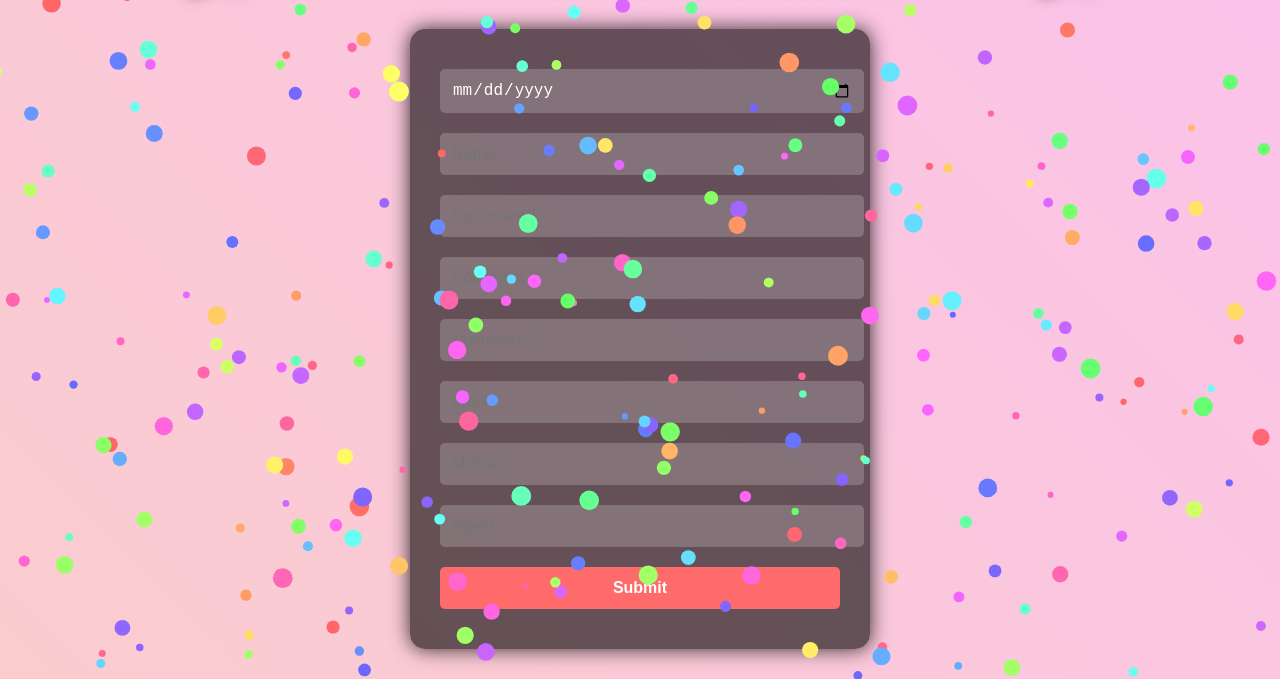
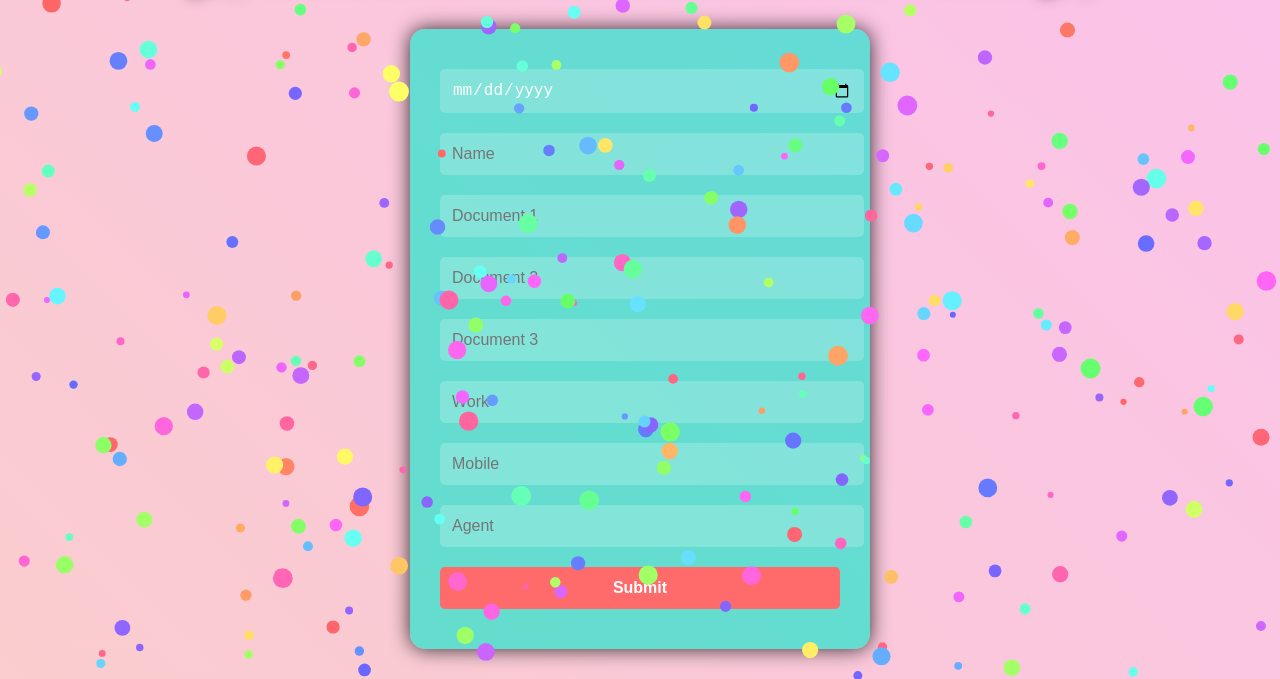
Before and after one commit to Rachit8081/work, a plain HTML site: page index.html in a window 1280 px wide. Shown: the part 121-800 px from the top of the page. Drawn offline with Linux system fonts and the light colour scheme.

Commit message:
Update index.html

```diff
--- a/index.html
+++ b/index.html
@@ -41,7 +41,7 @@
     }
 
     form, .thankyou {
-      background: rgba(0, 0, 0, 0.6);
+      background: rgba(1, 235, 204, 0.6);
       padding: 30px;
       border-radius: 15px;
       box-shadow: 0 0 20px rgba(0, 0, 0, 0.8);
```
